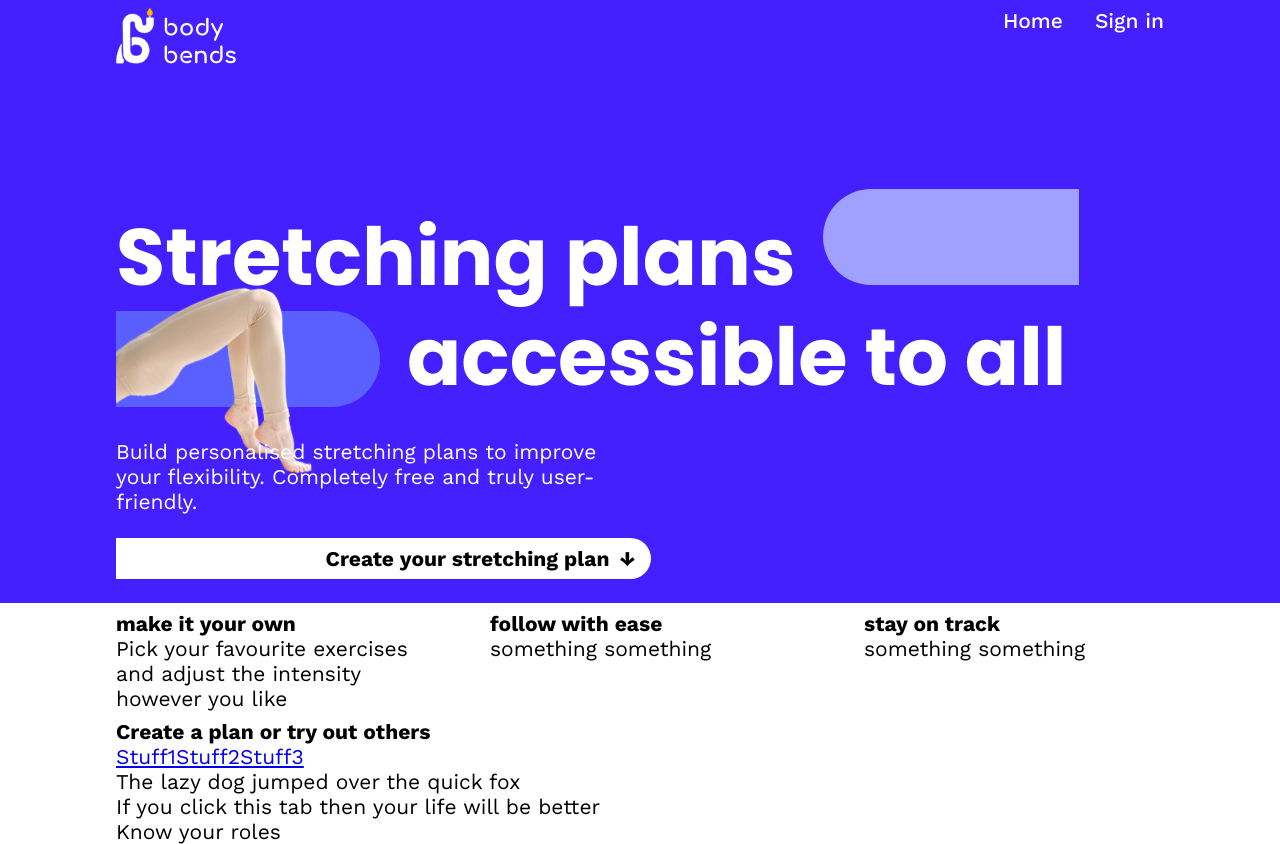
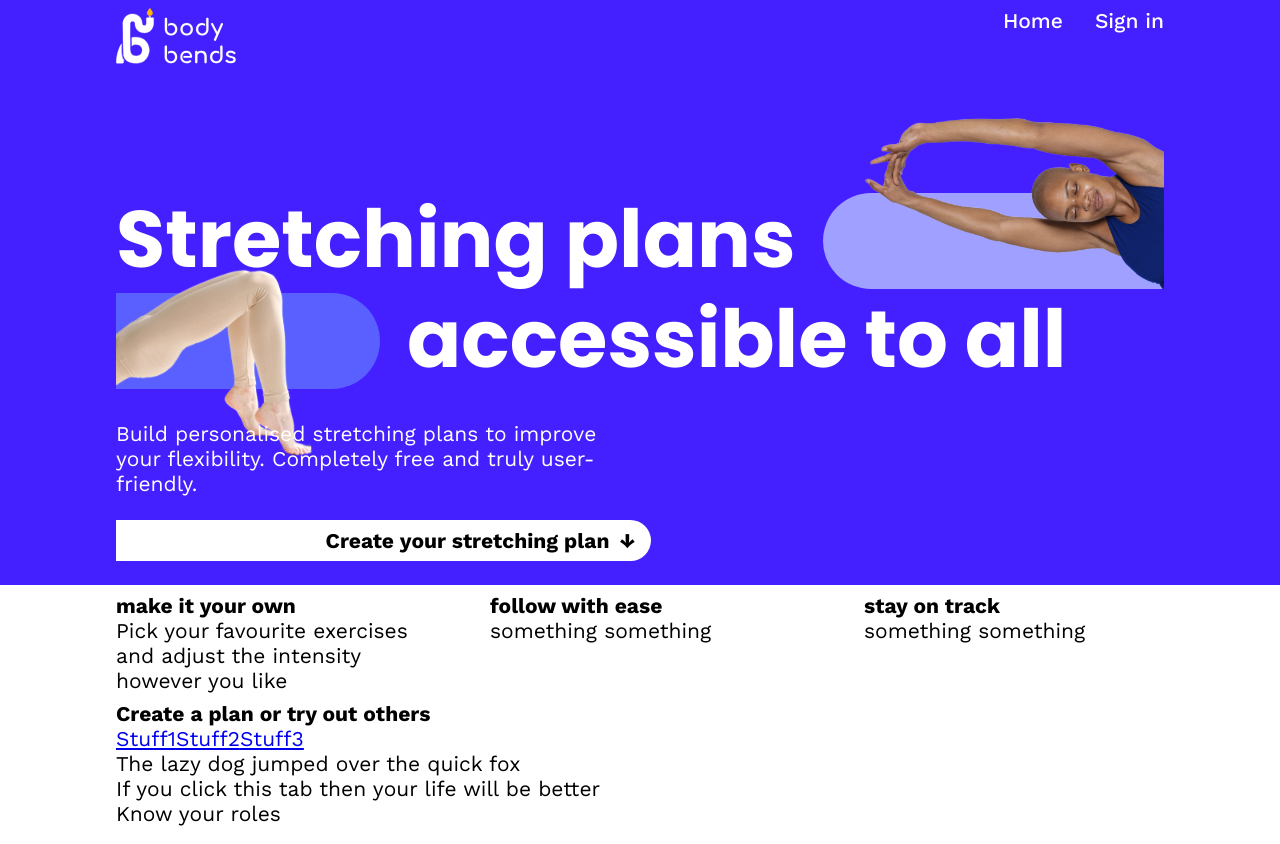
Before and after one commit to ElianeV/Bendy-Candle, a React (Create React App) app: page / in a window 1280 px wide. Built offline with nearby package versions, Linux system fonts and the light colour scheme.

Commit message:
Upper body correctly positioned in H1

```diff
--- a/src/App.js
+++ b/src/App.js
@@ -65,7 +65,14 @@ function App() {
                     <section className="section hero">
                       <h1>
                         Stretching plans
-                        <span className="right-title-img"></span> <br />
+                        <span className="right-title-img">
+                          <img
+                            className="upperbody"
+                            src="/images/Upperbody-500px.png"
+                            alt="A black woman who is strething her arms overhead and sideways while having her eyes closed."
+                          />
+                        </span>
+                        <br />
                         <span className="left-title-img">
                           <img
                             className="legs"
--- a/src/App.scss
+++ b/src/App.scss
@@ -93,12 +93,18 @@ h1 {
   }
 
   .right-title-img {
-    width: 256px;
+    width: 341px;
     height: 96px;
     display: inline-block;
+    vertical-align: bottom;
     margin-left: 27px;
     background-color: #9fa0ff;
     border-radius: 200px 0% 0% 200px;
+    .upperbody {
+      width: 300px;
+      margin-top: -75px;
+      margin-left: 41px;
+    }
   }
   .left-title-img {
     width: 264px;
```
Also changed, not shown: public/images/Upperbody-500px.png (added).
